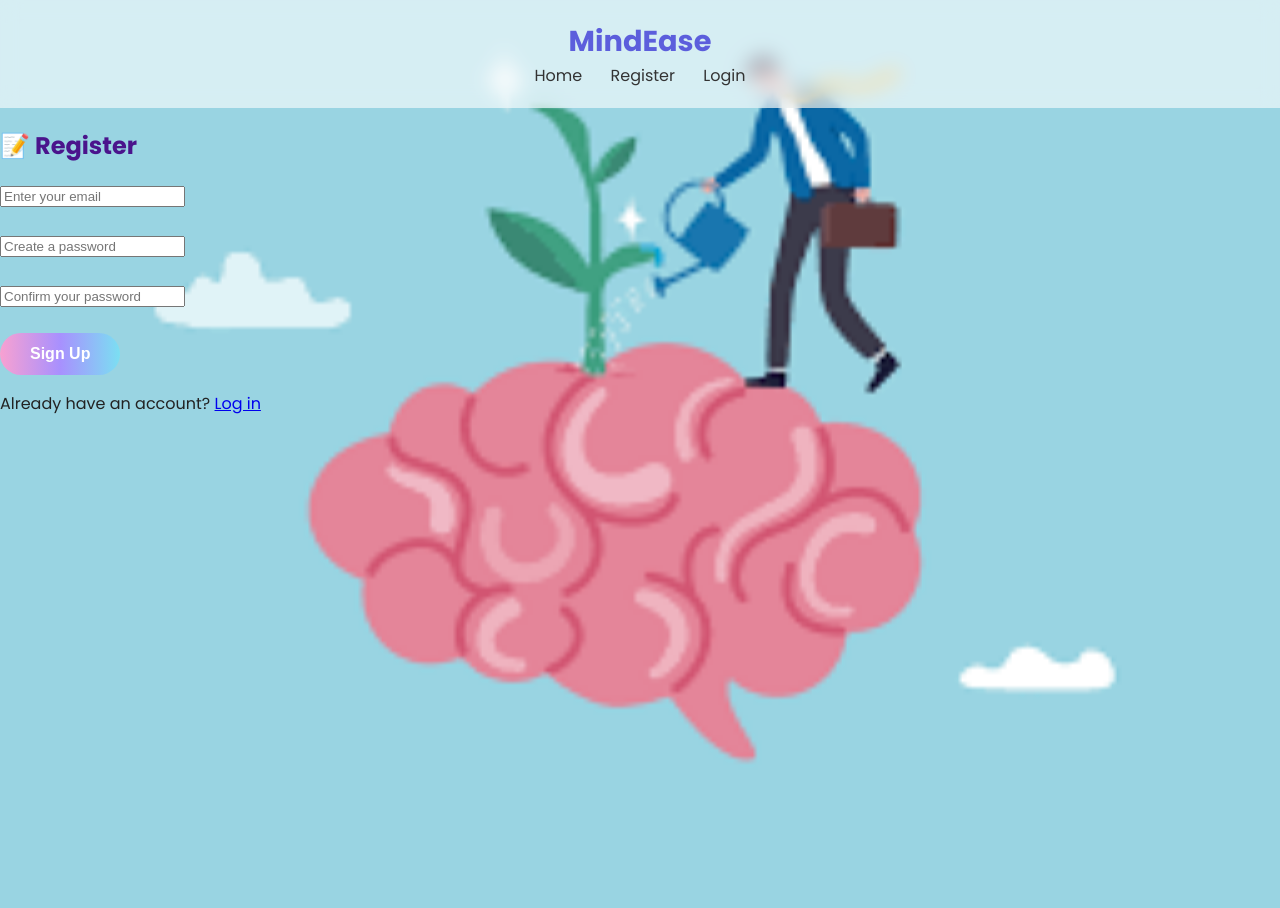
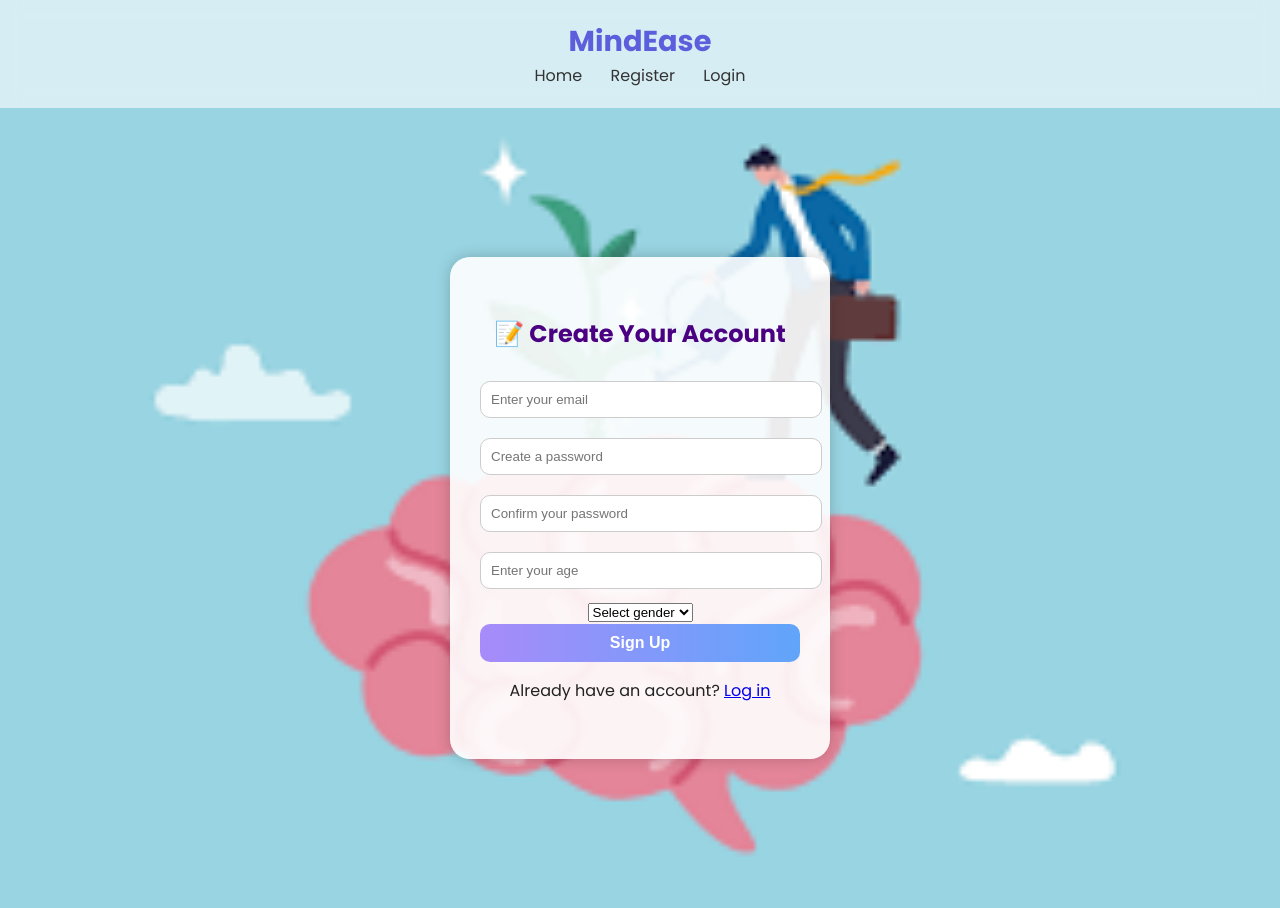
Before and after one commit to evergarden69/Mindease-website, a Flask app: page /register in a window 1280 px wide. Before the commit the page ends 763 px from the top, so only its background shows below. Run offline with Flask 3, Linux system fonts and the light colour scheme.

Commit message:
centering register and login added gender and age in register adding separate background in   register and login. Already have the image..implementation needed

```diff
--- a/static/style.css
+++ b/static/style.css
@@ -179,3 +179,58 @@ button:hover, .cta-btn:hover, .assessment-btn:hover {
   transform: scale(1.05);
   box-shadow: 0 5px 20px rgba(168, 144, 254, 0.4);
 }
+/* Centering the Register & Login Forms */
+.register-container, .login-container {
+    display: flex;
+    justify-content: center;
+    align-items: center;
+    height: 100vh;
+    background-size: cover;
+    background-position: center;
+}
+
+/* Unique Backgrounds */
+.register-page {
+    background-image: url("../images/register_bg.png"); /* <-- your custom register image */
+}
+
+.login-page {
+    background-image: url("../images/login_bg.png"); /* <-- your custom login image */
+}
+
+.register-box, .login-box {
+    background: rgba(255, 255, 255, 0.9);
+    border-radius: 20px;
+    padding: 40px 30px;
+    box-shadow: 0 0 15px rgba(0,0,0,0.2);
+    width: 320px;
+    text-align: center;
+}
+
+.register-box h2, .login-box h2 {
+    margin-bottom: 20px;
+    color: #4b0082;
+}
+
+.register-box input, .login-box input {
+    width: 100%;
+    padding: 10px;
+    margin: 10px 0;
+    border: 1px solid #ccc;
+    border-radius: 10px;
+}
+
+.btn {
+    width: 100%;
+    padding: 10px;
+    background: linear-gradient(90deg, #a78bfa, #60a5fa);
+    color: white;
+    border: none;
+    border-radius: 10px;
+    cursor: pointer;
+    transition: 0.3s;
+}
+
+.btn:hover {
+    background: linear-gradient(90deg, #60a5fa, #a78bfa);
+}
--- a/templates/register.html
+++ b/templates/register.html
@@ -1,11 +1,23 @@
 {% extends 'base.html' %}
 {% block content %}
-<div class="form-container">
-    <h2>📝 Register</h2>
+
+<div class="register-container">
+    <div class="register-box">
+        <h2>📝 Create Your Account</h2>
         <form method="POST" action="{{ url_for('register') }}">
-        <input type="email" name="email" placeholder="Enter your email" required><br><br>
-        <input type="password" name="password" placeholder="Create a password" required><br><br>
-        <input type="password" name="confirm" placeholder="Confirm your password" required><br><br>
+            <input type="email" name="email" placeholder="Enter your email" required>
+            <input type="password" name="password" placeholder="Create a password" required>
+            <input type="password" name="confirm" placeholder="Confirm your password" required>
+
+            <div class="extra-fields">
+                <input type="number" name="age" placeholder="Enter your age" min="10" max="120">
+                <select name="gender">
+                    <option value="" disabled selected>Select gender</option>
+                    <option value="Male">Male ♂️</option>
+                    <option value="Female">Female ♀️</option>
+                </select>
+            </div>
+
             <button type="submit" class="btn">Sign Up</button>
         </form>
 
@@ -21,4 +33,6 @@
 
         <p>Already have an account? <a href="{{ url_for('login') }}">Log in</a></p>
     </div>
+</div>
+
 {% endblock %}
```
Also changed, not shown: templates/login.html (+11 -5 lines), instance/mind_ease.db, static/images/login_bg.png (added), static/images/register_bg.png (added). Lines whose indentation alone changed are shown as unchanged.
